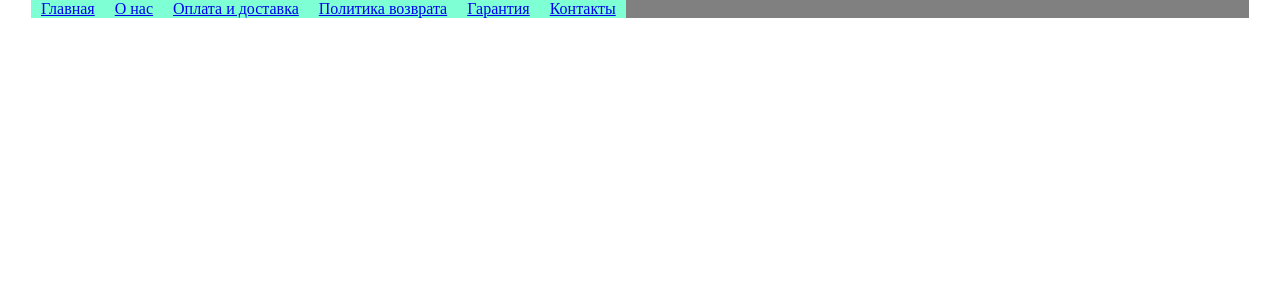
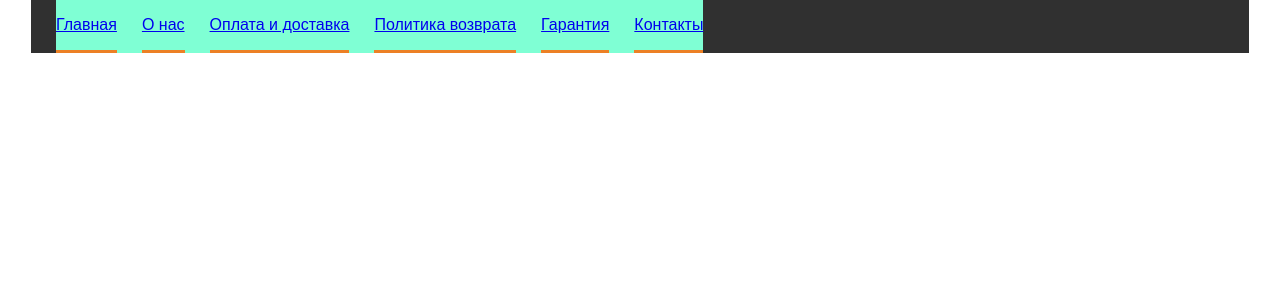
Before and after one commit to thecodest22/podshipnik_site, a Django app: page / in a window 1280 px wide. Shown: the top 300 px of the page. Run offline with Django 4.2, Linux system fonts and the light colour scheme.

Commit message:
styles.css modified

```diff
--- a/shop/static/shop/css/style.css
+++ b/shop/static/shop/css/style.css
@@ -11,19 +11,32 @@ html {
 body {
     margin: 0 auto;
     max-width: 1218px;
+    font-family: sans-serif;
 }
 
 .header-top {
     display: flex;
     align-items: center;
-    background-color: grey;
+    padding: 0 25px;
+    height: 53px;
+    background-color: #303030;
 }
 
 .main-menu {
-    display: inherit;
+    display: flex;
+    align-items: center;
+    height: 100%;
     background-color: aquamarine;
 }
 
 .main-menu-link {
-    padding: 0 10px;
+    display: flex;
+    align-items: center;
+    margin-right: 25px;
+    height: 100%;
+    border-bottom: #ec8025 solid 3px;
 }
+
+.main-menu-link:last-child {
+    margin: 0;
+}
```
